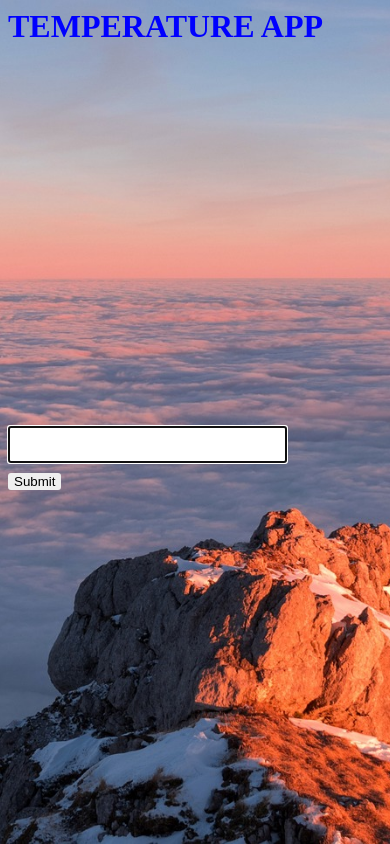
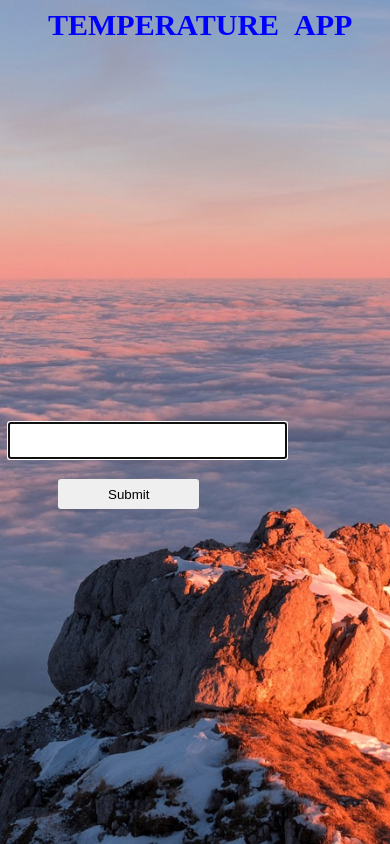
Before and after one commit to Pritimayasahoo/temperature, a plain HTML site: page allfile/index.html in a window 390 px wide. Drawn offline with Linux system fonts and the light colour scheme.

Commit message:
6th commit

```diff
--- a/allfile/index.html
+++ b/allfile/index.html
@@ -40,12 +40,35 @@
     background-position: center center;
   }
 
+  #fr input[type="submit"] {
+    height: 30px; /* Reset the height to auto */
+    padding: 5px 50px;
+    margin-top:20px;/* Adjust the padding as needed */
+    margin-left:50px;
+  }
+  #fr input[type="submit"]:hover{
+    background-color:green;
+  }
+  h1{
+    margin-left:420px;
+    font-size:45px;
+  }
+  @media (max-width: 1000px) {
+    #p{
+      font-size:20px
+    }
+    h1{
+      margin-left:40px;
+      font-size:30px;
+    }
+
+    }
   </style>
 </head>
 <body>
   <div id='con'>
     <h1 id='p'></h1>
-    <h1>TEMPERATURE APP</h1>
+    <h1>TEMPERATURE&nbsp;&nbsp;APP</h1>
     <form id='fr' method='POST' action=''>
       <input type='text' id='va'>
       <input id='sm' type='submit'>
--- a/allfile/temp.js
+++ b/allfile/temp.js
@@ -15,8 +15,8 @@ const temp=function(city)
       return response.json()
     }).then(function(data){
       console.log(data)
-      console.log(`City temperature is  ${(data.main.temp-273.15).toFixed(2)} C`)
-      show.innerText=`Temperature in ${data.name} is ${(data.main.temp-273.15).toFixed(2)} C`
+      console.log(`City temperature is  ${(data.main.temp-273.15).toFixed(2)}C`)
+      show.innerText=`Right now ${(data.main.temp-273.15).toFixed(2)}\u00B0 C in ${data.name}`
     }).catch(function(err){
       alert(err.message)
       console.log(err)
```
